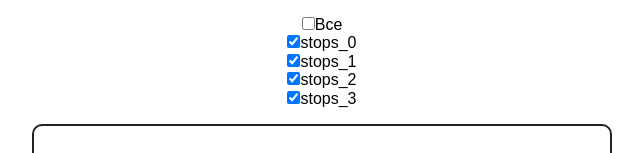
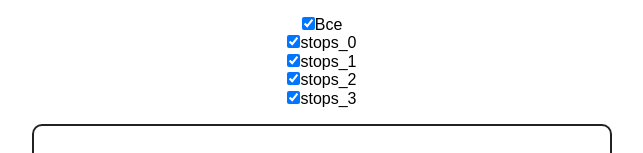
Before and after one commit to shnider/aviasales-test, a React (Create React App) app: page / in a window 1280 px wide. Shown: the top 153 px of the page, without its empty margins (318-961 px from the left). Built offline with nearby package versions, Linux system fonts and the light colour scheme.

Commit message:
chore: add logic to All_stops checkbox

```diff
--- a/src/App.jsx
+++ b/src/App.jsx
@@ -12,7 +12,10 @@ import Filters from './Components/Filters';
 class App extends Component {
   constructor(props) {
     super(props);
-    this.state = { unchecked: {} };
+    this.state = {
+      unchecked: {},
+      isAllStops: true,
+    };
     this.updateState = this.updateState.bind(this);
   }
 
@@ -22,13 +25,18 @@ class App extends Component {
 
   render() {
     const { tickets = [] } = data;
-    const { unchecked } = this.state;
+    const { unchecked, isAllStops } = this.state;
     const stops = getStops(tickets);
     const sortedTickets = sortByValue(tickets);
 
     return (
       <div className="App">
-        <Filters updateState={this.updateState} stops={stops} unchecked={unchecked} />
+        <Filters
+          updateState={this.updateState}
+          stops={stops}
+          unchecked={unchecked}
+          isAllStops={isAllStops}
+        />
         {sortedTickets.map(ticket =>
           (<Ticket
             price={ticket.price}
--- a/src/Components/Filters.jsx
+++ b/src/Components/Filters.jsx
@@ -2,41 +2,45 @@ import React, { Component } from 'react';
 
 class Filters extends Component {
   handleChange = (e) => {
-    const { unchecked } = this.props;
+    const { unchecked, updateState } = this.props;
     const name = e.target.name;
-    if (name in unchecked) {
+    if (name === 'ALL') {
+      const newObj = {};
+      updateState({ unchecked: newObj });
+    } else if (name in unchecked) {
       const { [name]: omit, ...newObj } = unchecked;
-      this.props.updateState({ unchecked: newObj });
-      return true;
+      const isAllActive = Object.keys(newObj).length === 0 || false;
+      updateState({ unchecked: newObj, isAllStops: isAllActive });
+    } else {
+      const newObj = Object.assign({}, unchecked, { [name]: true });
+      updateState({ unchecked: newObj, isAllStops: false });
     }
-    const newObj = Object.assign({}, unchecked, { [name]: true });
-    this.props.updateState({ unchecked: newObj });
-    return false;
   }
 
   toggleCheckbox = (number) => {
-    const name = `stops_${number}`;
-    if (name in this.props.unchecked) {
+    if (number in this.props.unchecked) {
       return false;
     }
     return true;
   }
 
   render() {
-    const { stops } = this.props;
+    const { stops, isAllStops } = this.props;
     return (
       <form className="Filters">
         {stops.length > 1 && <label key={-1} htmlFor="stops_ALL">
           <input
             name="ALL"
             type="checkbox"
+            checked={isAllStops}
+            onChange={this.handleChange}
           />
           Все
         </label>}
         {stops.map(number =>
           (<label key={number} htmlFor={`stops_${number}`} >
             <input
-              name={`stops_${number}`}
+              name={number}
               type="checkbox"
               checked={this.toggleCheckbox(number)}
               onChange={this.handleChange}
```
